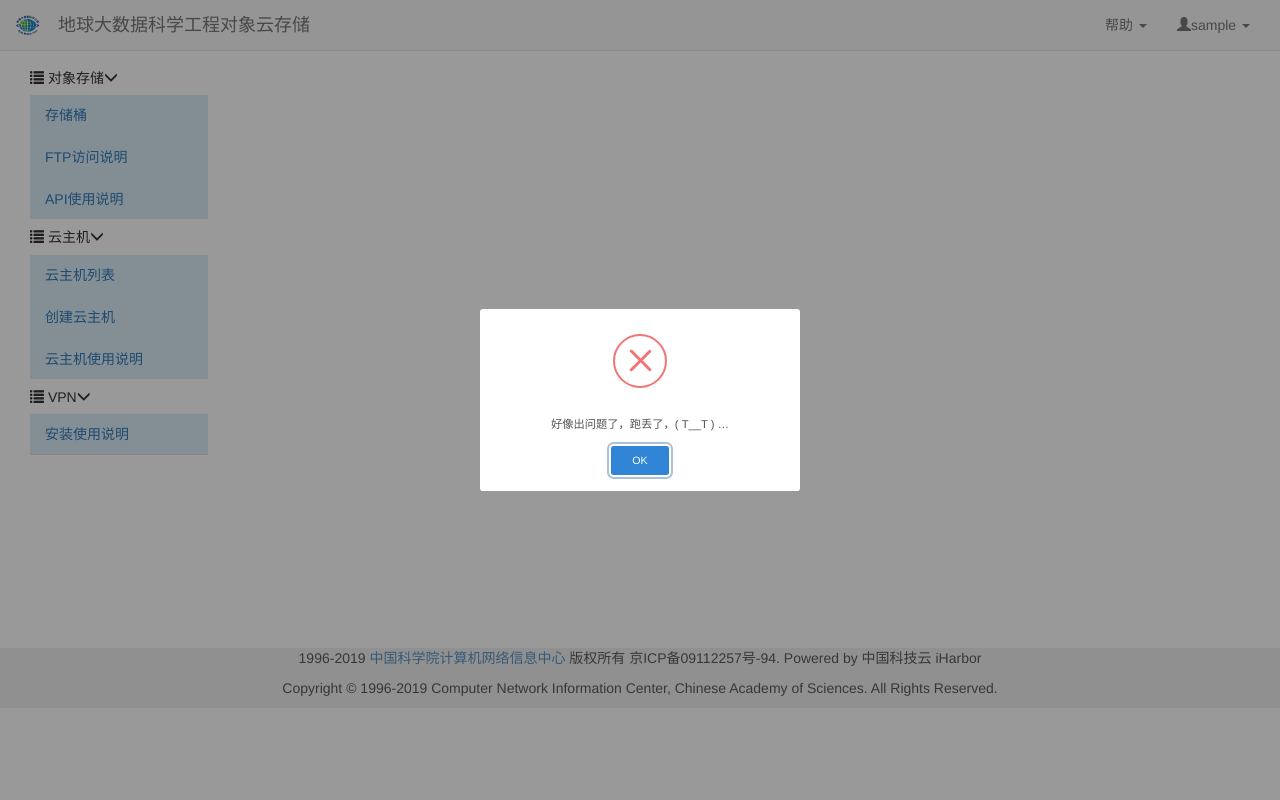
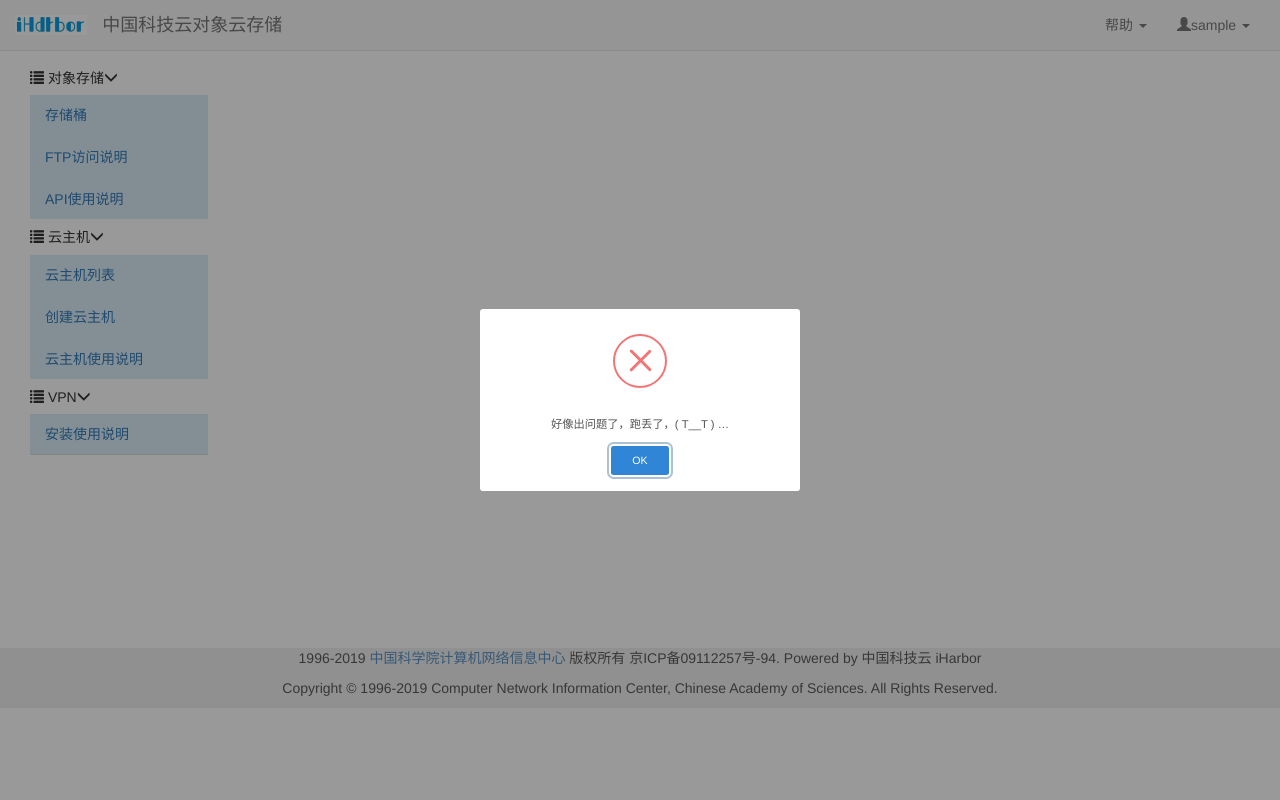
Before and after one commit to i-harbor/iharbor, a Django app: page / in a window 1280 px wide. Run offline with Django 3.2, Linux system fonts and the light colour scheme; the visitor is signed in with stand-in values (Sample User, id 1); parts of the project's set-up code (start-up, migrations or seed data) failed here and were passed over; some libraries are stand-ins or nearby versions.

Commit message:
logo, 域名改变配置修改

```diff
--- a/apps/buckets/static/buckets/bucket.js
+++ b/apps/buckets/static/buckets/bucket.js
@@ -430,16 +430,16 @@
                                     <td>{{ $value.created_time }}</td>
                                     <td>
                                         <span>{{ $value.access_permission }}</span>
-                                        <span class="btn-share-bucket"><span class="glyphicon glyphicon-share"></span></span>
+                                        <span class="btn-share-bucket"><span class="glyphicon glyphicon-edit"></span></span>
                                     </td>
-                                    <td class="ftp-enable mouse-hover">
+                                    <td class="ftp-enable">
                                     {{if $value.ftp_enable}}
                                         开启
                                     {{/if}}
                                     {{if !$value.ftp_enable}}
                                         关闭
                                     {{/if}}
-                                    <span class=" ftp-enable-btn mouse-hover-show"><span class="glyphicon glyphicon-edit"></span></span>
+                                    <span class=" ftp-enable-btn"><span class="glyphicon glyphicon-edit"></span></span>
                                      </td>
                                     <td class="ftp-password" title="双击修改密码" data-bucket-name="{{ $value.name }}">
                                         <span class="glyphicon glyphicon-info-sign"></span>
--- a/templates/base.html
+++ b/templates/base.html
@@ -42,10 +42,10 @@
                         <span class="icon-bar"></span>
                         <span class="icon-bar"></span>
                     </button>
-                    <img class="navbar-brand" src="{% static 'images/icon/logo_pic.png' %}">
-                    <a class="navbar-brand" href="{% url 'buckets:bucket_view' %}">
-                        地球大数据科学工程对象云存储
-                    </a>
+{#                    <img class="navbar-brand" src="{% static 'images/icon/logo_pic.png' %}">#}
+{#                    <a class="navbar-brand" href="{% url 'buckets:bucket_view' %}">地球大数据科学工程对象云存储</a>#}
+                    <img class="navbar-brand" src="{% static 'images/icon/logo.png' %}">
+                    <a class="navbar-brand" href="{% url 'buckets:bucket_view' %}">中国科技云对象云存储</a>
                 </div>
                 <!-- Collect the nav links, forms, and other content for toggling -->
                 <div class="collapse navbar-collapse navbar-right" id="bs-example-navbar-collapse-1">
@@ -54,8 +54,6 @@
                             <a href="#" class="dropdown-toggle" data-toggle="dropdown" role="button" aria-haspopup="true"
                                aria-expanded="false">帮助 <span class="caret"></span></a>
                             <ul class="dropdown-menu">
-    {#                            <li><a href="https://github.com/evharbor" target="view_window">Github</a></li>#}
-    {#                            <li role="separator" class="divider"></li>#}
                                 <li><a href="{% url 'apidocs' %}" target="view_window" >API文档</a></li>
                                 <li><a href="{% url 'docs:docs' %}">帮助文档</a></li>
                             </ul>
--- a/webserver/settings.py
+++ b/webserver/settings.py
@@ -389,8 +389,8 @@ THIRD_PARTY_APP_AUTH = {
     'SCIENCE_CLOUD': {
         # 'client_id': 000,
         # 'client_secret': 'xxx',
-        'client_home_url': 'http://obs.casearth.cn',
-        'client_callback_url': 'http://obs.casearth.cn/callback/', # 认证回调地址
+        'client_home_url': 'http://obs.cstcloud.cn',
+        'client_callback_url': 'http://obs.cstcloud.cn/callback/', # 认证回调地址
         'login_url': 'https://passport.escience.cn/oauth2/authorize?response_type=code&theme=simple',
         'token_url': 'https://passport.escience.cn/oauth2/token',
         'logout_url': 'https://passport.escience.cn/logout'
```
Also changed, not shown: docs/static/docs/changelog.md, static/images/icon/favicon.ico, static/images/icon/logo.png (added).
